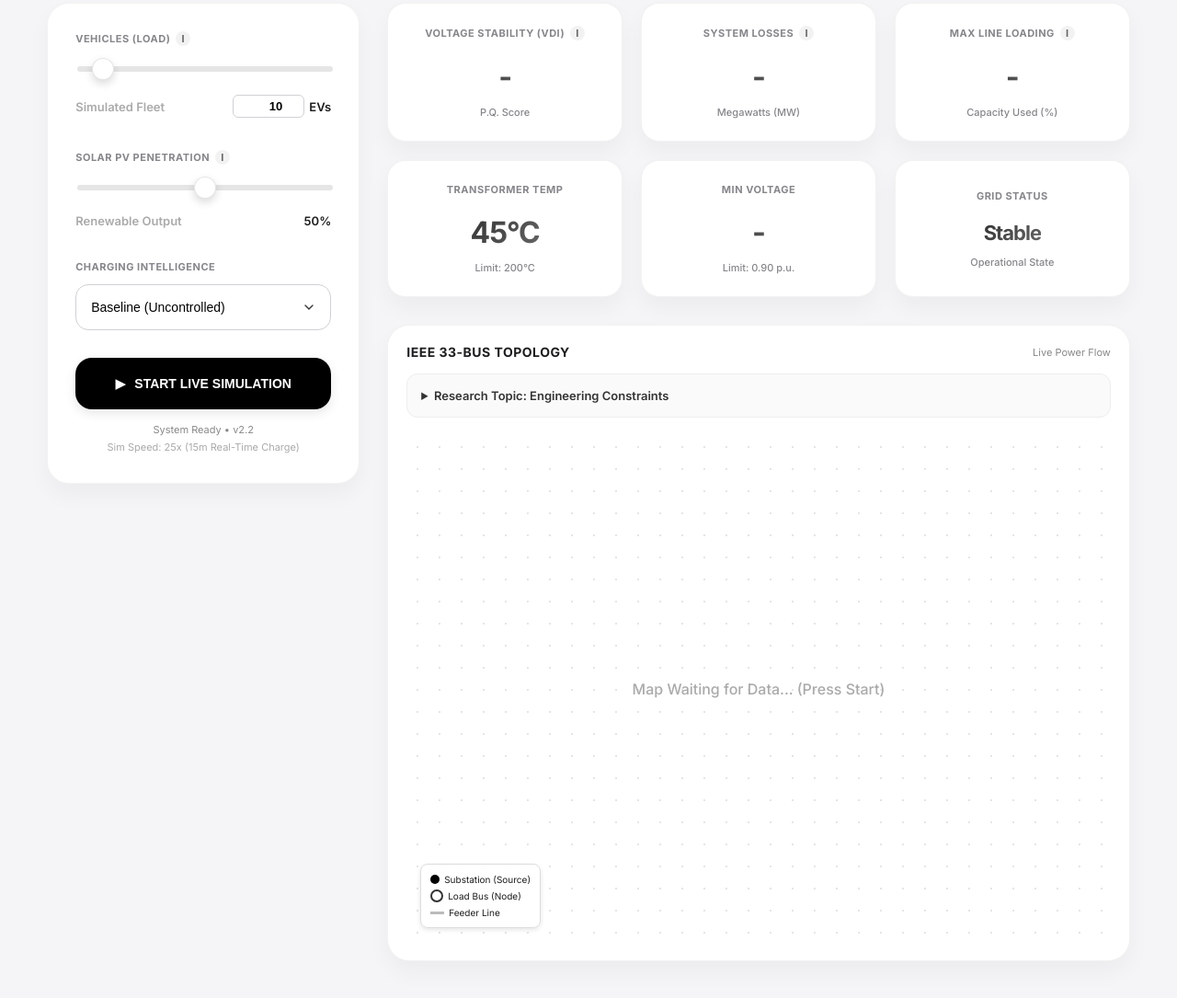
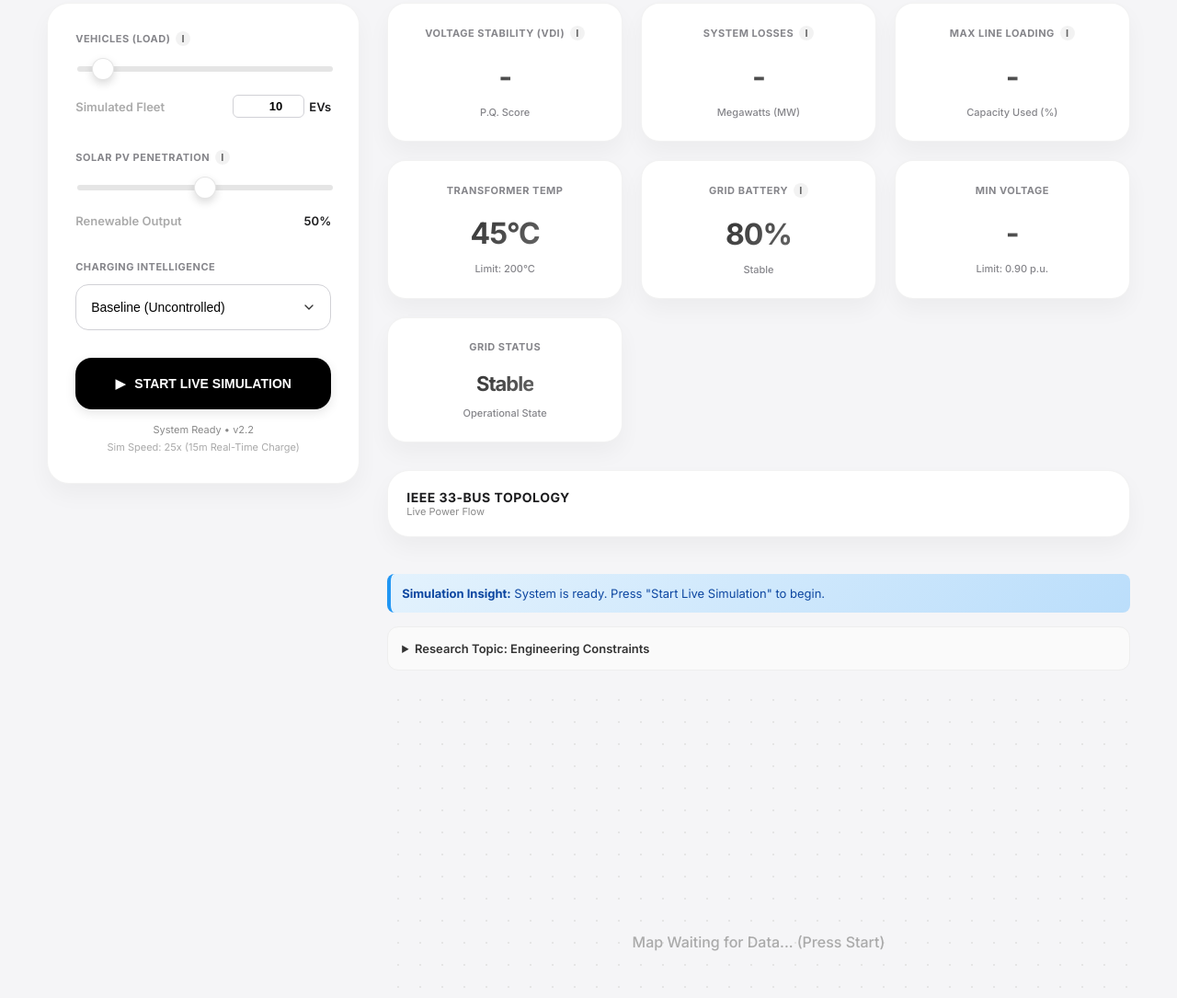
Before and after one commit to micheal-p/GridOS, a Flask app: page / in a window 1280 px wide. Shown: the part 168-1253 px from the top of the page at 92% size. Run offline with Flask 3, Linux system fonts and the light colour scheme; some libraries are stand-ins or nearby versions.

Commit message:
feat: Add 'Priority' strategy option, grid battery display with override, and dynamic layman explanation UI.

```diff
--- a/app.py
+++ b/app.py
@@ -26,7 +26,6 @@ grid_state = {
     "transformer_temp": 45.0,   # Celsius
     "ambient_temp": 30.0,
     "is_blackout": False,
-    "last_update": None,        # For dT calculations
     "last_update": None,        # For dT calculations
     "history": [],
     "fleet": []                 # Persistent Fleet State
@@ -167,7 +166,7 @@ def get_live_map(net, car_data, is_blackout):
     )
     return json.dumps(fig, cls=plotly.utils.PlotlyJSONEncoder)
 
-def run_simulation(num_cars, solar_intensity, strategy):
+def run_simulation(num_cars, solar_intensity, strategy, battery_override=None):
     net = pn.case33bw()
     current_time = time.time()
 
@@ -180,6 +179,10 @@ def run_simulation(num_cars, solar_intensity, strategy):
             dt = 1.0
 
     grid_state["last_update"] = current_time
+
+    # Manual Battery Override (for UX demo)
+    if battery_override is not None:
+        grid_state["battery_kwh"] = float(battery_override)
 
     # 1. RESET Logic / Cooling
     if grid_state["is_blackout"]:
@@ -252,39 +255,55 @@ def run_simulation(num_cars, solar_intensity, strategy):
     for bus in [18, 22, 25, 32]:
         pp.create_sgen(net, bus, p_mw=total_solar_mw/4, q_mvar=0)
 
-    # 4. INITIAL ENERGY BALANCE
+    # 4. INITIAL ENERGY BALANCE (OFF-GRID / ISLAND MODE)
+    # The user has specified "No External Energy". The Substation is effectively disconnected.
+    # We rely PURELY on Solar + Battery.
+
     total_requested_mw = sum([c['requested_rate'] for c in car_data]) / 1000.0
-    battery_discharge_cap_mw = 10.0 if grid_state["battery_kwh"] > 10 else 0.0
-    available_mw = total_solar_mw + battery_discharge_cap_mw
+
+    # Simple Battery Logic: If we have charge, we can discharge up to 5MW (arbitrary inverter limit)
+    max_discharge_mw = 5.0
+    battery_discharge_available = max_discharge_mw if grid_state["battery_kwh"] > 50 else 0.0
+
+    available_supply_mw = total_solar_mw + battery_discharge_available
+
+    # STRICT ISLAND CHECK
+    status_msg = "Stable"
+    if available_supply_mw < 0.05: # Effectively zero generation
+        status_msg = "BLACKOUT (No Generation)"
+        grid_state["is_blackout"] = True
+        # Collapse
+        return {
+            "min_voltage": 0.0, "total_solar_mw": total_solar_mw, "grid_battery_percent": round((grid_state["battery_kwh"]/grid_state["max_kwh"])*100,1),
+            "grid_status_text": status_msg, "time_estimate": "Depleted", "net_flow_mw": 0,
+            "transformer_temp": int(grid_state["transformer_temp"]), "cars": [],
+            "history": grid_state["history"], "map": get_live_map(net, [], True),
+             "layman_explanation": "TOTAL BLACKOUT: No external grid. Solar is OFF and Battery is empty. The system has collapsed.",
+             "losses_mw": 0, "line_loading_percent": 0, "vdi": 0
+        }
 
     # 5. SMART STRATEGY (Optimization / Droop Control)
-    # Applied BEFORE Power Flow (Logic Simulation) or iteratively.
-    # Here we simulate an iterative approach by applying limits based on 'Grid Stress' assumptions
-    # or by running a baseline PF and then correcting.
-    # For efficiency, we will run logic based on available capacity first (Brownout prevention)
+    # Since we are Off-Grid, we MUST balance Supply = Demand.
+    # If Demand > Supply, we MUST throttle/shed load immediately or voltage collapses.
 
-    status_msg = "Stable"
-    # Global Capacity Check (Brownout)
-    global_ratio = 1.0
-    if total_requested_mw > available_mw:
-        if grid_state["battery_kwh"] <= 10:
-             # Solar Only Limit
-             if total_solar_mw <= 0.1:
-                 global_ratio = 0
-                 status_msg = "GRID COLLAPSE (No Power)"
-             else:
-                 global_ratio = total_solar_mw / total_requested_mw
-                 status_msg = "BROWNOUT (Power Limited)"
+    ratio = 1.0
+    if total_requested_mw > available_supply_mw:
+        ratio = available_supply_mw / total_requested_mw
+        status_msg = f"ISLAND MODE: Throttled to {int(ratio*100)}%"
+        # Apply Global Ratio to keep system alive
+        for car in car_data:
+             car['requested_rate'] *= ratio
+
+    global_ratio = ratio # Sync
 
     for car in car_data:
-        # Reset requested rate if not fully charged
+        # Reset requested rate if not fully charged (and not already ratio'd? No, apply ratio)
         if car['soc'] < 100:
-            car['requested_rate'] = car['max_rate']
-            car['status'] = 'charging'
+             car['status'] = 'charging'
 
-        car['rate'] = car['requested_rate'] * global_ratio
-        if global_ratio < 0.05 and car['soc'] < 100:
-            car['status'] = 'stopped'
+        car['rate'] = car['requested_rate']
+        if car['rate'] < 0.1 and car['soc'] < 100:
+            car['status'] = 'stopped (no power)'
 
     # Apply Loads to Net
     # net.load.drop(net.load.index, inplace=True) # FIXED: Do not drop base loads!
@@ -298,11 +317,17 @@ def run_simulation(num_cars, solar_intensity, strategy):
 
     # 6. RUN POWER FLOW (Physics)
     try:
+        # In Island Mode, calculating slack bus P is tricky in standard power flow without a slack.
+        # But pandapower standard runpp assumes a Slack Bus exists (Bus 0).
+        # To simulate Island behavior VISUALLY, we just pretend Bus 0 is the Inverter/Solar source.
+        # Since we pre-balanced Demand <= Supply above, the Slack Bus shouldn't supply extra.
+        # We enforced Load <= Solar+Battery.
+
         pp.runpp(net, numba=False)
         converged = True
     except pp.LoadflowNotConverged:
         converged = False
-        status_msg = "UNSTABLE (Diverged)"
+        status_msg = "UNSTABLE (Island Diverged)"
     except Exception as e:
         print(f"Powerflow error: {e}")
         converged = False
@@ -342,11 +367,6 @@ def run_simulation(num_cars, solar_intensity, strategy):
 
         if intervention_needed:
             new_status = "Smart Voltage Optimization"
-            # Re-run Power Flow with new rates?
-            # Strictly speaking we should, to get final metrics.
-            # Reset loads
-        if intervention_needed:
-            new_status = "Smart Voltage Optimization"
             # Reset loads: Keep only base loads, remove the EV loads we added previously
             net.load = net.load.loc[base_load_indices]
 
@@ -358,6 +378,41 @@ def run_simulation(num_cars, solar_intensity, strategy):
                 status_msg = new_status
             except:
                 converged = False # Optimization failed
+
+    # 7b. PRIORITY STRATEGY (Shortest Job First / Queuing)
+    if strategy == "priority" and converged:
+        # Check for constraint violations
+        min_v = net.res_bus.vm_pu.min()
+        if min_v < 0.90:
+            status_msg = "Grid Congested (Queuing Applied)"
+
+            # Sort by LEAST energy needed (Shortest Job First)
+            # Ensure kwh_needed is calculated
+            for car in car_data:
+                car['kwh_needed'] = (100.0 - car['soc']) / 100.0 * car['capacity']
+
+            # We want to keep the short jobs, queue the long ones.
+            car_data.sort(key=lambda x: x['kwh_needed'])
+
+            # Simple simulation of capacity limit
+            # If voltage is low, cut the bottom 50% of cars (Longest Jobs)
+            limit_index = int(len(car_data) * 0.5)
+
+            # Reset loads
+            net.load = net.load.loc[base_load_indices]
+
+            for i, car in enumerate(car_data):
+                if i >= limit_index and car['soc'] < 100:
+                    car['status'] = 'queued'
+                    car['rate'] = 0.0
+                elif car['soc'] < 100:
+                    car['status'] = 'charging'
+                    pp.create_load(net, bus=car['bus_loc'], p_mw=car['rate']/1000.0, q_mvar=0)
+
+            try:
+                pp.runpp(net, numba=False)
+            except:
+                converged = False
 
     # 8. METRICS & THERMODYNAMICS
     actual_delivered_mw = sum([c['rate'] for c in car_data]) / 1000.0
@@ -452,6 +507,28 @@ def run_simulation(num_cars, solar_intensity, strategy):
     # Sort fleets by Bus Location for stable UI
     car_data.sort(key=lambda x: x['bus_loc'])
 
+    # 11. LAYMAN'S EXPLANATION
+    layman_explanation = "Island Mode Active. Running effectively on Solar + Battery."
+
+    if grid_state["is_blackout"]:
+         layman_explanation = "TOTAL BLACKOUT: The Island Grid has collapsed. No Solar or Battery power available."
+    elif total_solar_mw < 0.1:
+         layman_explanation = "Running on Battery Reserves. Solar is OFF. Conserving energy is critical."
+    elif total_requested_mw > available_supply_mw:
+         layman_explanation = f"Generation Deficit! Solar ({total_solar_mw:.1f}MW) cannot meet Demand. Throttling all cars to prevent collapse."
+
+    # Stress Logic (Overrides Power Source info if urgent)
+    if "Smart Voltage" in status_msg:
+        layman_explanation = "The grid is running out of power. Charging speeds are slowed down for everyone to prevent a blackout."
+    elif "smart-curtailed" in str(car_data): # simplified check
+        count_throttled = sum(1 for c in car_data if "curtailed" in c['status'])
+        layman_explanation = f"Voltage dropping! The Smart Grid detected stress and slowed down {count_throttled} cars to keep the lights on."
+    elif "Grid Congested" in status_msg:
+        count_queued = sum(1 for c in car_data if c['status'] == 'queued')
+        layman_explanation = f"Too many cars! The system paused {count_queued} cars effectively putting them in a waiting line. Shortest jobs get priority."
+    elif min_voltage < 0.96 and min_voltage > 0.90:
+        layman_explanation = "Heavy load detected. Voltage is sagging slightly, but still within safe limits."
+
     timestamp = datetime.datetime.now().strftime("%H:%M:%S")
     grid_state["history"].insert(0, {"time": timestamp, "status": status_msg, "volts": round(min_voltage,3), "losses": round(losses_mw, 3)})
     if len(grid_state["history"]) > 5:
@@ -462,6 +539,7 @@ def run_simulation(num_cars, solar_intensity, strategy):
         "total_solar_mw": round(total_solar_mw, 2),
         "grid_battery_percent": round(batt_percent, 1),
         "grid_status_text": status_msg,
+        "layman_explanation": layman_explanation,
         "time_estimate": time_est,
         "net_flow_mw": float(round(net_flow_mw, 3)),
         "losses_mw": float(round(losses_mw, 4)),
@@ -482,7 +560,12 @@ def home():
 def simulate():
     try:
         data = request.json
-        return jsonify(run_simulation(int(data.get('num_cars')), float(data.get('solar')), data.get('strategy')))
+        return jsonify(run_simulation(
+            int(data.get('num_cars')),
+            float(data.get('solar')),
+            data.get('strategy'),
+            data.get('battery_override')
+        ))
     except Exception as e:
         return jsonify({"error": str(e)}), 500
 
--- a/templates/index.html
+++ b/templates/index.html
@@ -434,6 +434,7 @@
             <select id="strategy">
                 <option value="dumb">Baseline (Uncontrolled)</option>
                 <option value="smart">Smart Grid (Volt-Watt Control)</option>
+                <option value="priority">Priority (Shortest Job First)</option>
             </select>
 
             <button class="run-btn" onclick="toggleAutoRun()" id="autoBtn">
@@ -485,6 +486,17 @@
                     <div class="metric-value" id="tempDisplay" style="color:var(--green)">45°C</div>
                     <div class="metric-sub">Limit: 200°C</div>
                 </div>
+                <!-- Battery Card -->
+                <div class="metric-card">
+                    <label>Grid Battery
+                        <span class="tooltip-container"
+                            data-tooltip="Energy stored in the community microgrid battery. If Solar is 0 and this hits 0, BLACKOUT occurs.">
+                            <span class="info-icon">i</span>
+                        </span>
+                    </label>
+                    <div class="metric-value" id="battDisplay">80%</div>
+                    <div class="metric-sub" id="timeEst">Stable</div>
+                </div>
                 <div class="metric-card">
                     <label>Min Voltage</label>
                     <div class="metric-value" id="minVoltVal">-</div>
@@ -499,9 +511,15 @@
 
             <!-- Map -->
             <div class="map-section">
-                <div style="display:flex; justify-content:space-between; align-items:center; margin-bottom:15px;">
                 <div style="font-weight:700; font-size:14px; letter-spacing:0.5px;">IEEE 33-BUS TOPOLOGY</div>
                 <div style="font-size:11px; color:#888;">Live Power Flow</div>
+            </div>
+
+            <!-- LAYMAN EXPLANATION BOX -->
+            <div id="laymanBox"
+                style="background: linear-gradient(135deg, #e3f2fd 0%, #bbdefb 100%); padding:12px; border-radius:8px; margin-bottom:15px; border-left: 4px solid #2196f3; font-size:13px; color:#0d47a1; line-height:1.4;">
+                <strong>Simulation Insight:</strong> <span id="explainText">System is ready. Press "Start Live
+                    Simulation" to begin.</span>
             </div>
 
             <details>
@@ -554,6 +572,8 @@
         let isAutoRunning = false;
         let currentTemp = 45;
         let isBlackout = false;
+        let batteryOverride = null;
+        let isDraggingBatt = false;
 
         function uiUpdate(source) {
             // Sync Input and Range
@@ -561,6 +581,13 @@
                 document.getElementById('numCarsInput').value = document.getElementById('numCarsRange').value;
             } else if (source === 'input') {
                 document.getElementById('numCarsRange').value = document.getElementById('numCarsInput').value;
+            } else if (source === 'batt') {
+                document.getElementById('battVal').innerText = document.getElementById('battRange').value + "%";
+                batteryOverride = document.getElementById('battRange').value * 100; // send as kwh? No, logic in backend expects kwh?
+                // Wait, backend expects kwh.
+                // We need to convert % to kWh. Max is 10000.
+                batteryOverride = (document.getElementById('battRange').value / 100.0) * 10000.0;
+                isDraggingBatt = true;
             }
             // Solar update
             document.getElementById('solarVal').innerText = document.getElementById('solar').value;
@@ -623,10 +650,24 @@
                     body: JSON.stringify({
                         num_cars: document.getElementById('numCarsRange').value,
                         solar: document.getElementById('solar').value,
-                        strategy: document.getElementById('strategy').value
+                        strategy: document.getElementById('strategy').value,
+                        battery_override: batteryOverride // Only send if dragged
                     })
                 });
                 const data = await res.json();
+
+                // Clear override after one-time send (hacky but works for slider drag)
+                // Actually, best to just send null if not changing.
+                // Let's implement a "dirty" check or just send current slider val if user is interacting?
+                // Better: The backend is persistent. If we send value, it sets it.
+                // So we should only send it if the user *just* moved the slider.
+                // Simplified: We always send the slider value? No, then physics won't drain it.
+                // FIX: We only send value if a global flag 'isDraggingBatt' is true.
+
+                if (isDraggingBatt) {
+                    batteryOverride = null; // Reset backend override trigger
+                    isDraggingBatt = false;
+                }
 
                 // Update Physics State
                 currentTemp = data.transformer_temp;
@@ -634,10 +675,19 @@
                 startLiveTicker(data.net_flow_mw);
 
                 // Update New Metrics
+                document.getElementById('explainText').innerText = data.layman_explanation; // Update Insight
                 updateMetric('vdiVal', data.vdi.toFixed(4));
                 updateMetric('lossVal', data.losses_mw.toFixed(3));
                 updateMetric('loadVal', data.line_loading_percent.toFixed(1) + "%");
                 updateMetric('minVoltVal', data.min_voltage.toFixed(3) + " p.u.");
+
+                // Update Battery UI (only if not dragging)
+                if (!document.getElementById('battRange').matches(':active')) {
+                    document.getElementById('battDisplay').innerText = data.grid_battery_percent + "%";
+                    document.getElementById('battRange').value = data.grid_battery_percent;
+                    document.getElementById('battVal').innerText = data.grid_battery_percent + "%";
+                }
+                document.getElementById('timeEst').innerText = data.time_estimate;
 
                 document.getElementById('sysStatus').innerText = data.grid_status_text;
                 document.getElementById('log').innerText = `Live Step: ${data.history[0].time} | Strategy: ${document.getElementById('strategy').value.toUpperCase()}`;
```
Lines whose indentation alone changed are shown as unchanged.
